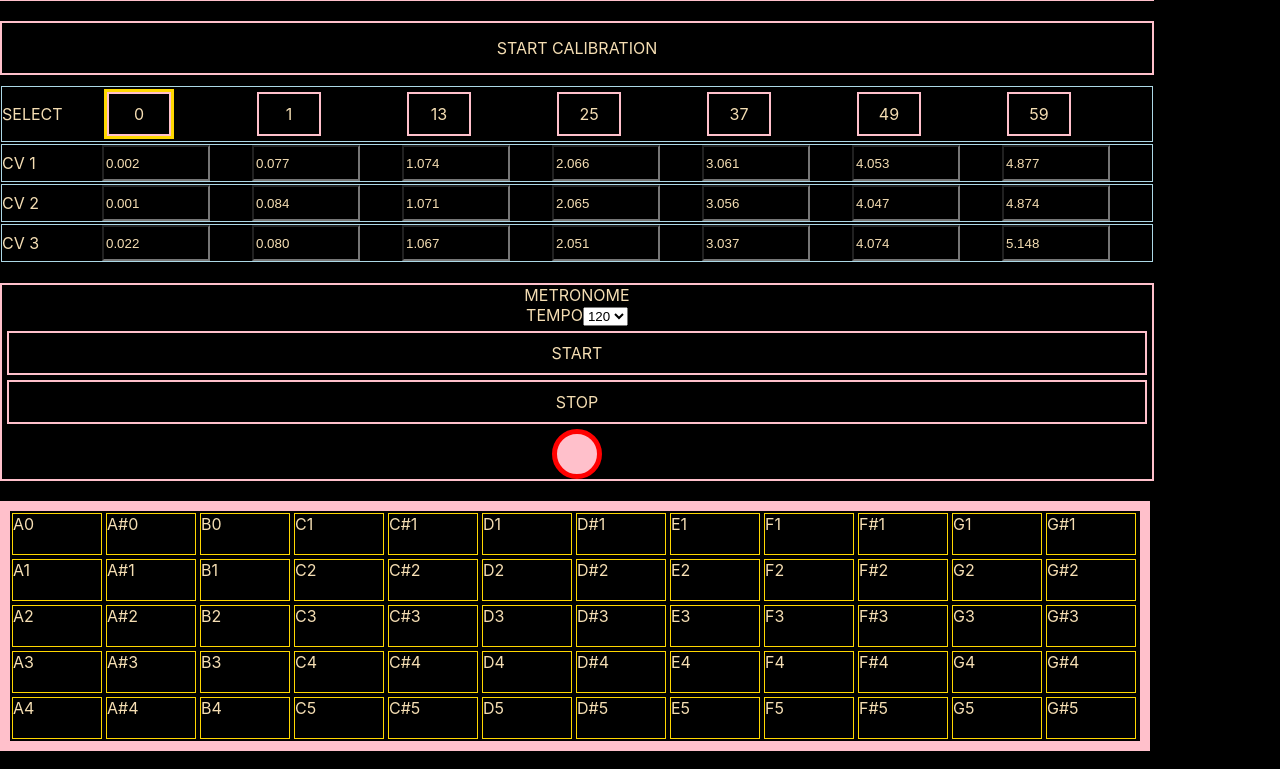
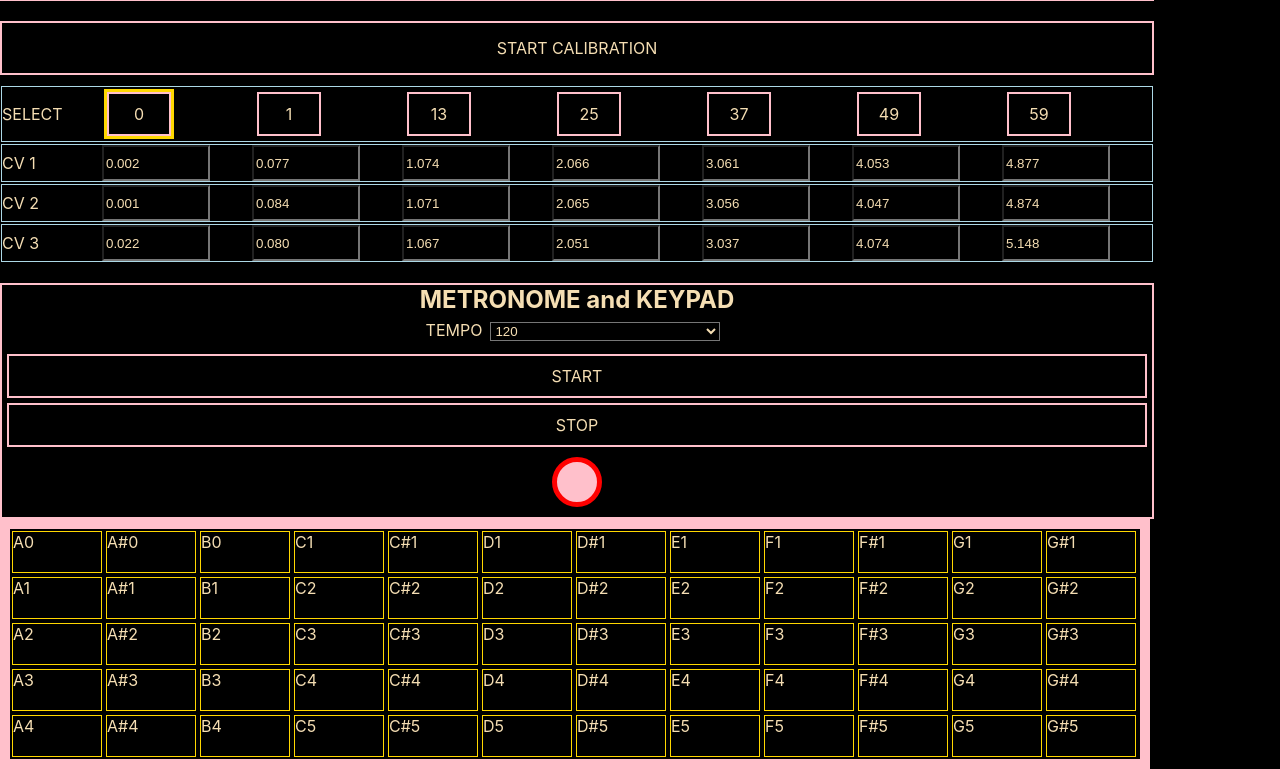
Before and after one commit to marchingband/Unholy_Host_Webapp, a React (Create React App) app: page / in a window 1280 px wide. Shown: the part 901-1670 px from the top of the page. Built offline with nearby package versions, Linux system fonts and the light colour scheme; the HTML template or start-up script is replaced by a standard one.

Commit message:
tweak style

```diff
--- a/src/App.css
+++ b/src/App.css
@@ -3,6 +3,7 @@
     flex-direction: column;
     justify-content: space-evenly;
     width: 1150px;
+    font-weight: 400;
 }
 
 .header {
@@ -168,10 +169,17 @@
 
 .metronome {
     border: 2px solid pink;
-    margin-block: 20px;
+    margin-top: 20px;
     text-align: center;
     width: 100%;
 }
+
+.metronome select {
+    width: 230px;
+    color:wheat;
+    background-color: black;
+}
+
 
 .metronome-light {
     border: 5px solid red;
@@ -179,6 +187,7 @@
     width: 40px;
     border-radius: 40px;
     background-color: pink;
+    margin: 10px;
     margin-inline: auto;
 }
 
--- a/src/App.js
+++ b/src/App.js
@@ -452,11 +452,14 @@ function App() {
         )
       }
       <div className='metronome'>
-        METRONOME
+        <h2>
+          METRONOME and KEYPAD
+        </h2>
         <div>
           <label>
             TEMPO
             <select
+              style={{margin:8}}
               value={tempo}
               onChange={e=>setTempo(e.target.value)}
             >
```
